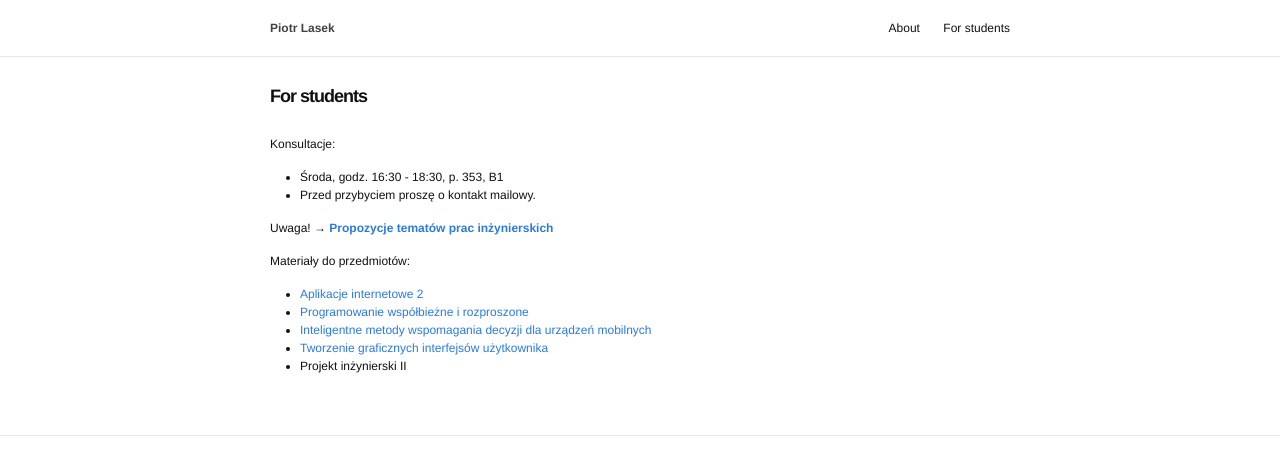
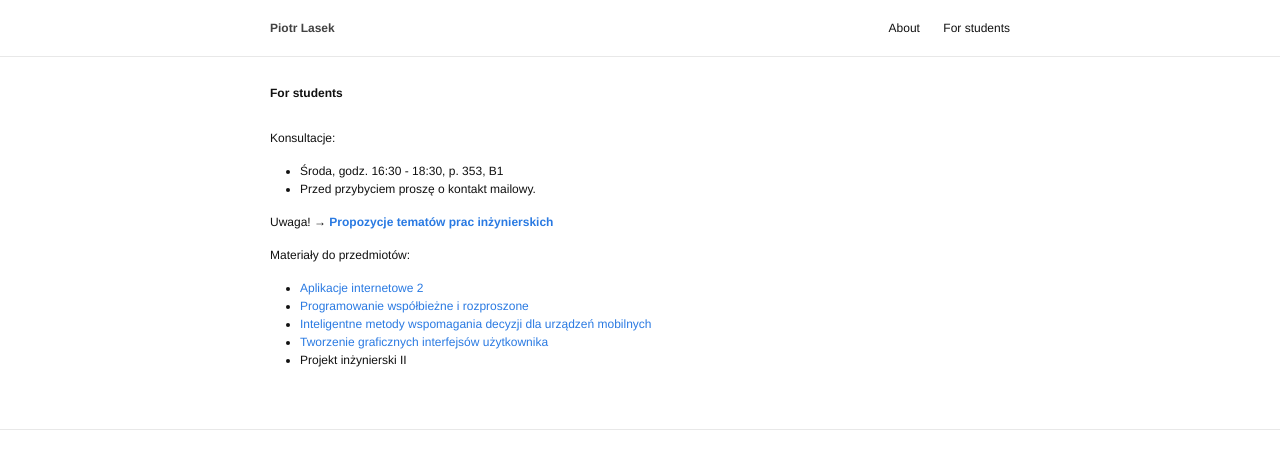
Before and after one commit to piotrlasek/piotrlasek.github.io, a Jekyll site: the page built from for-students.md, in a window 1280 px wide. Shown: the top 475 px of the page. Built offline with Jekyll 4.4.1, drawn with Linux system fonts in a browser that asks for light colours.

Commit message:
Update _layout.scss

```diff
--- a/_sass/_layout.scss
+++ b/_sass/_layout.scss
@@ -200,9 +200,9 @@
 }
 
 .post-title {
-    font-size: 18px;
+    font-size: 12px;
     font-weight: bold;
-    letter-spacing: -1px;
+    //letter-spacing: -1px;
     line-height: 1;
 
     /*@include media-query($on-laptop) {
```
